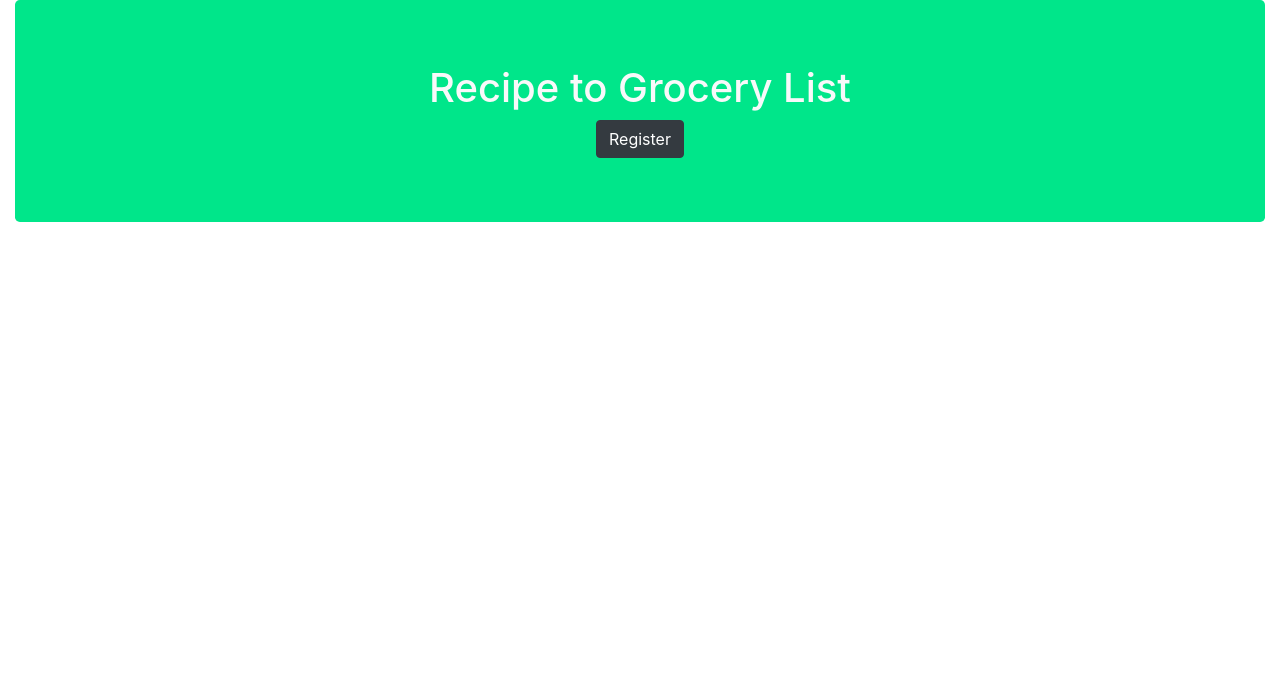
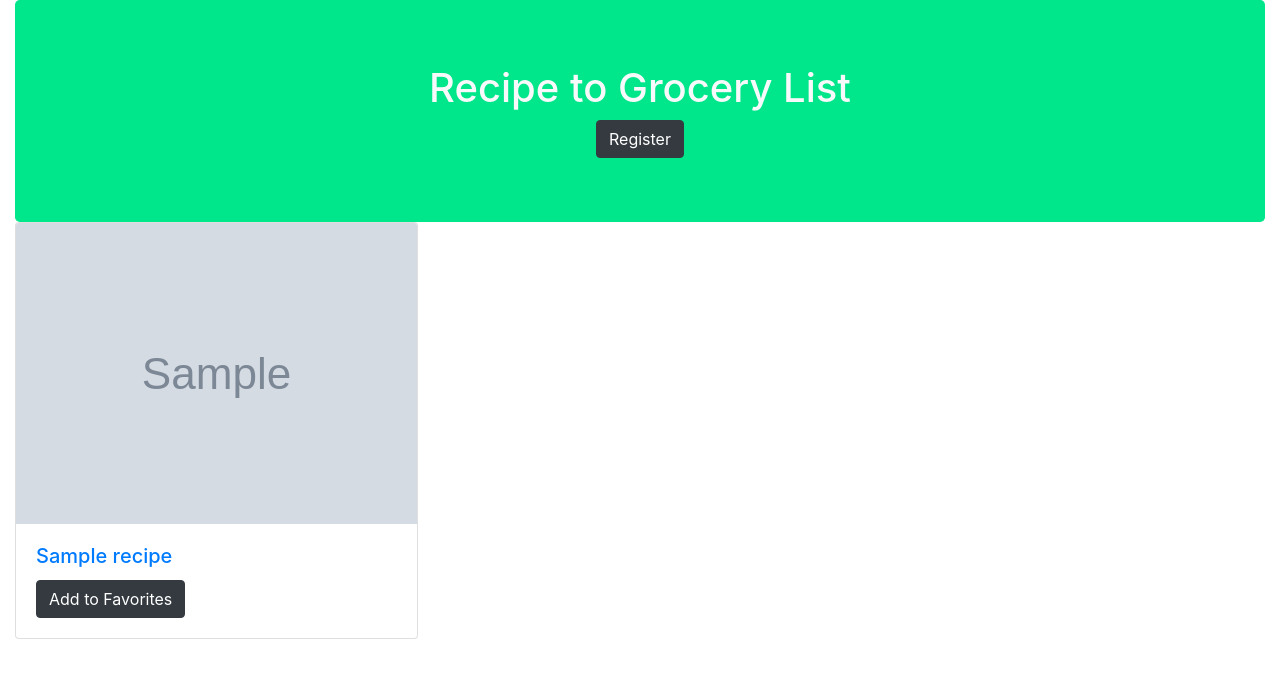
Before and after one commit to ChicoState/GroceryGenerator, a Django app: template templates/index.html in a window 1280 px wide. Shown: the part 56-734 px from the top of the page. Run offline with Django 3.2, Linux system fonts and the light colour scheme; the template is opened without the code that fills it: most values are stand-ins (such as "Sample title", 1, 10 or a date in 2020); grey boxes marked "Sample" are stand-in pictures; some libraries are stand-ins or nearby versions.

Commit message:
added card rendering for recipes

```diff
--- a/templates/index.html
+++ b/templates/index.html
@@ -15,5 +15,18 @@
       		<a class="btn btn-dark" href="accounts/register/">Register</a>
       	{% endif %}
 	</div>
+	<div>
+		<div class="card-columns">
+		{% for recipe in data.recipes %}
+		  <div class="card">
+		    <img class="card-img-top" src={{recipe.image}} alt="Card image cap">
+		    <div class="card-body">
+		      <h5 class="card-title"><a href={{recipe.sourceUrl}}>{{recipe.title}}</a></h5>
+		      <a class="btn btn-dark" href="add_to_favorties/{{recipe.id}}">Add to Favorites</a>
+		    </div>
+		  </div>
+		{% endfor %}
+		</div>
+	</div>
 </div>
 {% endblock %}
```
